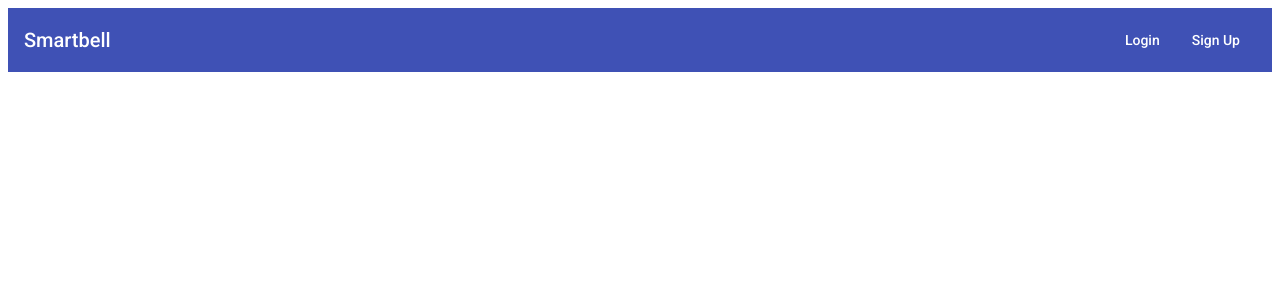
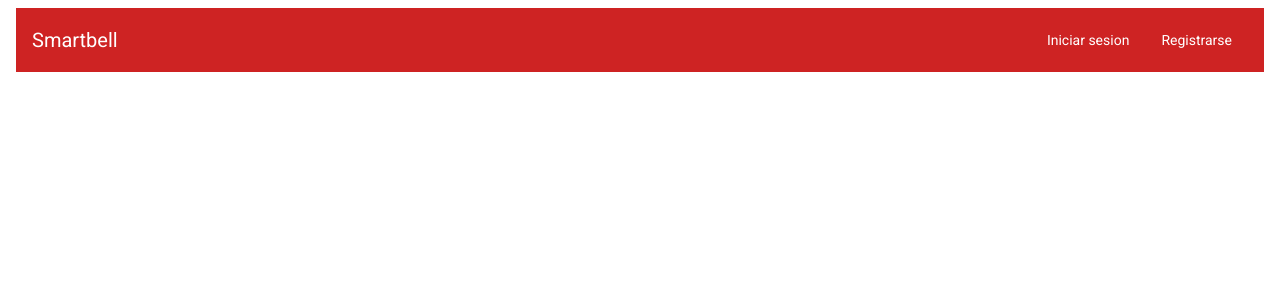
Before and after one commit to axel-saredo/smartbell-frontend, an Angular app: page /auth in a window 1280 px wide. Shown: the top 300 px of the page. Built offline with nearby package versions, Linux system fonts and the light colour scheme.

Commit message:
Change header, login and signup pages designs

```diff
--- a/src/app/app.component.css
+++ b/src/app/app.component.css
@@ -2,3 +2,22 @@ main {
   width: 80%;
   margin: 1rem auto;
 }
+
+::ng-deep .mat-checkbox-checked .mat-checkbox-background,
+.mat-checkbox-indeterminate .mat-checkbox-background {
+  background-color: #ff4848 !important;
+}
+
+::ng-deep .mat-focused .mat-form-field-label {
+  /*change color of label*/
+  color: black !important;
+}
+
+::ng-deep.mat-form-field-ripple {
+  /*change color of underline when focused*/
+  background-color: black !important;
+}
+
+* {
+  font-family: "Teko", sans-serif;
+}
--- a/src/app/app.component.html
+++ b/src/app/app.component.html
@@ -1,4 +1,6 @@
-<app-header></app-header>
-<main>
-  <router-outlet></router-outlet>
-</main>
+<body>
+  <app-header></app-header>
+  <main>
+    <router-outlet></router-outlet>
+  </main>
+</body>
--- a/src/app/auth/auth.service.ts
+++ b/src/app/auth/auth.service.ts
@@ -13,7 +13,6 @@ const BACKEND_URL = environment.authUrl;
 export class AuthService {
   private isAuthenticated = false;
   private token: string;
-  private tokenTimer: any;
   private userId: string;
   private authStatusListener = new Subject<boolean>();
 
@@ -102,7 +101,6 @@ export class AuthService {
     this.token = null;
     this.isAuthenticated = false;
     this.authStatusListener.next(false);
-    clearTimeout(this.tokenTimer);
     this.clearAuthData();
     this.userId = null;
     this.router.navigate(["/"]);
--- a/src/app/auth/coach-data.model.ts
+++ b/src/app/auth/coach-data.model.ts
@@ -1,5 +1,5 @@
 export interface CoachData {
   cbu?: string;
   description?: string;
-  displayName: string;
+  displayName: string | undefined;
 }
--- a/src/app/auth/login/login.component.css
+++ b/src/app/auth/login/login.component.css
@@ -5,3 +5,8 @@ mat-form-field {
 mat-spinner {
   margin: auto;
 }
+
+button.mat-raised-button {
+  background: #ff4848;
+  color: white;
+}
--- a/src/app/auth/login/login.component.html
+++ b/src/app/auth/login/login.component.html
@@ -30,7 +30,7 @@
         >Ingresa una contraseña valida</mat-error
       >
     </mat-form-field>
-    <button mat-raised-button color="accent" type="submit" *ngIf="!isLoading">
+    <button mat-raised-button type="submit" *ngIf="!isLoading">
       Iniciar sesion
     </button>
   </form>
--- a/src/app/auth/signup/signup.component.css
+++ b/src/app/auth/signup/signup.component.css
@@ -10,3 +10,8 @@ mat-spinner {
   margin-bottom: 1%;
   margin-top: 1%;
 }
+
+button.mat-raised-button {
+  background: #ff4848;
+  color: white;
+}
--- a/src/app/auth/signup/signup.component.html
+++ b/src/app/auth/signup/signup.component.html
@@ -59,21 +59,18 @@
         lastName
       />
     </mat-form-field>
-
-    <div class="coach-form" *ngIf="isChecked">
-      <mat-form-field>
+    <mat-form-field *ngIf="isChecked">
       <input
         matInput
         name="displayName"
         ngModel
         type="text"
         placeholder="Nombre de coach/gimnasio"
-          #lastNameInput="ngModel"
+        #displayNameInput="ngModel"
         required
         displayName
       />
     </mat-form-field>
-    </div>
     <button mat-raised-button color="accent" type="submit" *ngIf="!isLoading">
       Registrarse
     </button>
--- a/src/app/auth/signup/signup.component.ts
+++ b/src/app/auth/signup/signup.component.ts
@@ -4,6 +4,7 @@ import { NgForm } from "@angular/forms";
 import { AuthService } from "../auth.service";
 import { Subscription } from "rxjs";
 import { UserData } from "../user-data.model";
+import { CoachData } from "../coach-data.model";
 
 @Component({
   templateUrl: "./signup.component.html",
@@ -30,9 +31,10 @@ export class SignupComponent implements OnInit, OnDestroy {
     }
     this.isLoading = true;
 
-    const coachData = {
+    const coachData: CoachData = {
       displayName: form.value.displayName
     };
+
     const coachDataExists = Boolean(form.value.displayName);
 
     const user: UserData = {
@@ -40,8 +42,9 @@ export class SignupComponent implements OnInit, OnDestroy {
       lastName: form.value.lastName,
       email: form.value.email,
       password: form.value.password,
-      coachData: coachDataExists ? coachData : undefined
+      coachData: coachDataExists ? coachData : { displayName: "" }
     };
+
     this.authService.createUser(user);
   }
 
--- a/src/app/header/header.component.css
+++ b/src/app/header/header.component.css
@@ -15,3 +15,7 @@ a {
 ul {
   display: flex;
 }
+
+.mat-toolbar.mat-primary {
+  background: #ce2323;
+}
--- a/src/app/header/header.component.html
+++ b/src/app/header/header.component.html
@@ -1,26 +1,20 @@
-<mat-toolbar color="primary">
+<mat-toolbar color="primary" role="heading">
   <span>
     <a routerLink="/">Smartbell</a>
   </span>
   <span class="spacer"></span>
   <ul>
     <li *ngIf="userIsAuthenticated">
-      <a mat-button routerLink="/create" routerLinkActive="mat-accent"
-        >New Post</a
-      >
+      <a mat-button routerLink="/create">New Post</a>
     </li>
     <li *ngIf="!userIsAuthenticated">
-      <a mat-button routerLink="/auth/login" routerLinkActive="mat-accent"
-        >Login</a
-      >
+      <a mat-button routerLink="/auth/login">Iniciar sesion</a>
     </li>
     <li *ngIf="!userIsAuthenticated">
-      <a mat-button routerLink="/auth/signup" routerLinkActive="mat-accent"
-        >Sign Up</a
-      >
+      <a mat-button routerLink="/auth/signup">Registrarse</a>
     </li>
     <li *ngIf="userIsAuthenticated">
-      <button mat-button (click)="onLogOut()">Log Out</button>
+      <button mat-button (click)="onLogOut()">Cerrar sesion</button>
     </li>
   </ul>
 </mat-toolbar>
--- a/src/index.html
+++ b/src/index.html
@@ -7,11 +7,11 @@
     <meta name="viewport" content="width=device-width, initial-scale=1" />
     <link rel="icon" type="image/x-icon" href="favicon.ico" />
     <link
-      href="https://fonts.googleapis.com/css?family=Roboto:300,400,500&display=swap"
+      href="https://fonts.googleapis.com/icon?family=Material+Icons"
       rel="stylesheet"
     />
     <link
-      href="https://fonts.googleapis.com/icon?family=Material+Icons"
+      href="https://fonts.googleapis.com/css?family=Open+Sans+Condensed:300|Roboto|Teko&display=swap"
       rel="stylesheet"
     />
   </head>
```
Lines whose indentation alone changed are shown as unchanged.
